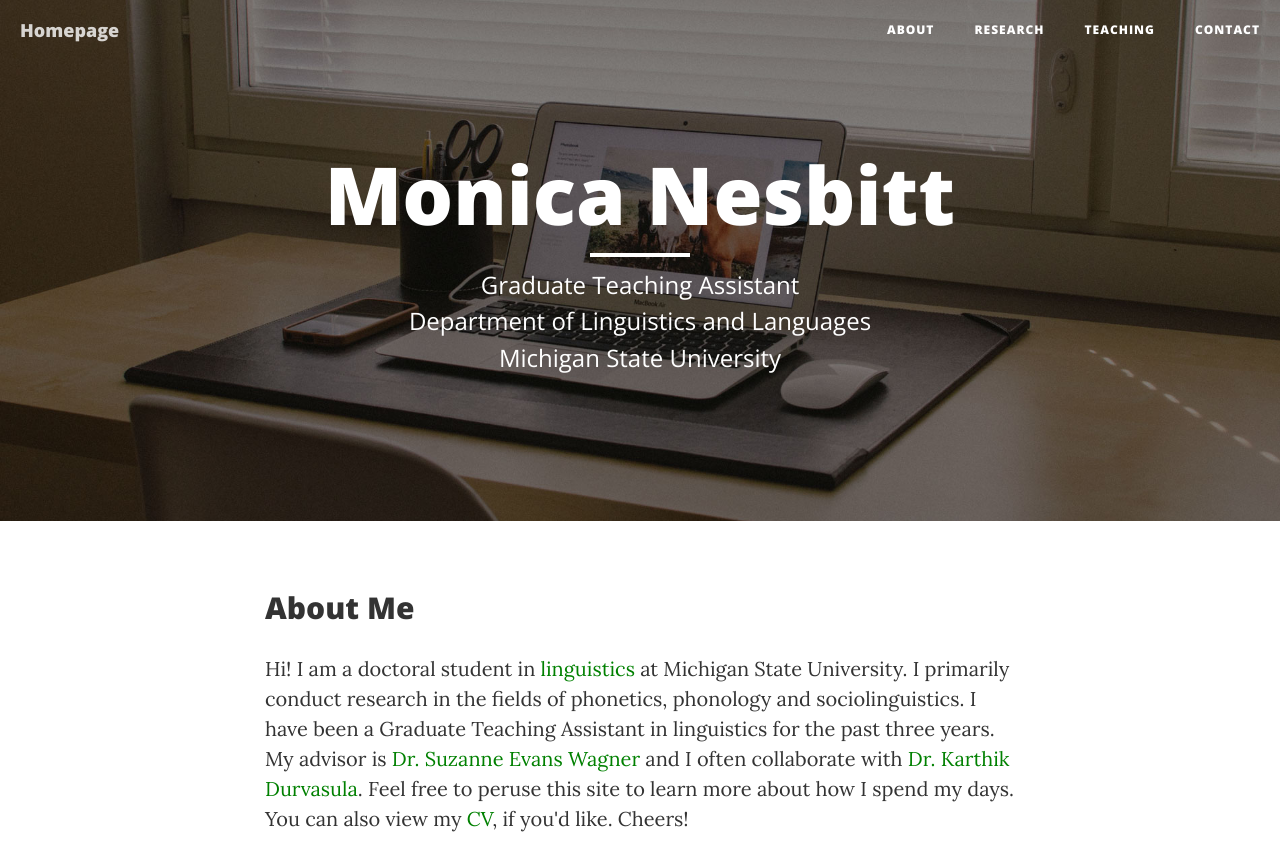
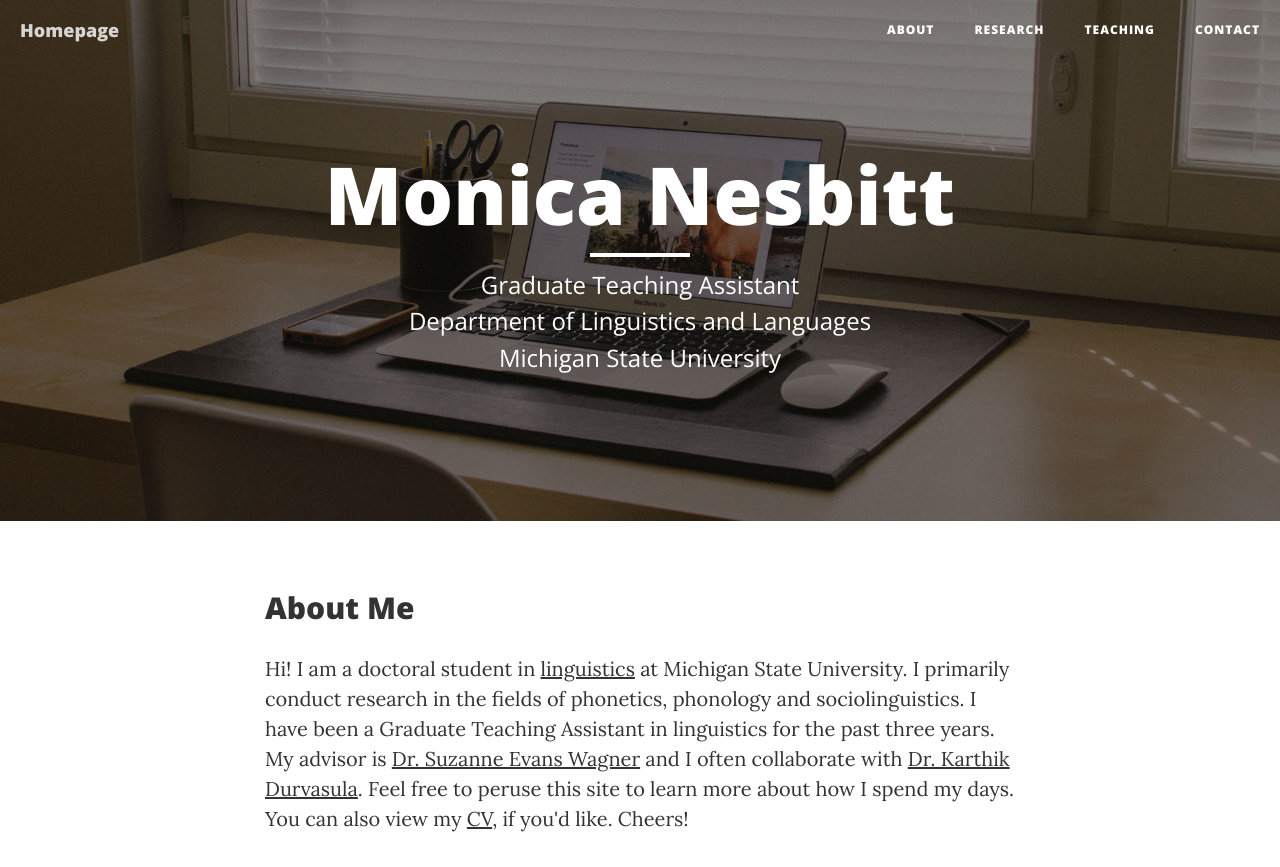
Before and after one commit to MonNesbitt/Website, a website: page index.html in a window 1280 px wide. Shown: the top 867 px of the page. Drawn offline with nearby package versions, Linux system fonts and the light colour scheme.

Commit message:
Update index.html

```diff
--- a/index.html
+++ b/index.html
@@ -28,12 +28,6 @@
         <script src="https://oss.maxcdn.com/libs/html5shiv/3.7.0/html5shiv.js"></script>
         <script src="https://oss.maxcdn.com/libs/respond.js/1.4.2/respond.min.js"></script>
     <![endif]-->
-<style>
-a:link {
-    color: green;
-    text-decoration: none;
-}
-    </style>
 
 
 </head>
```
